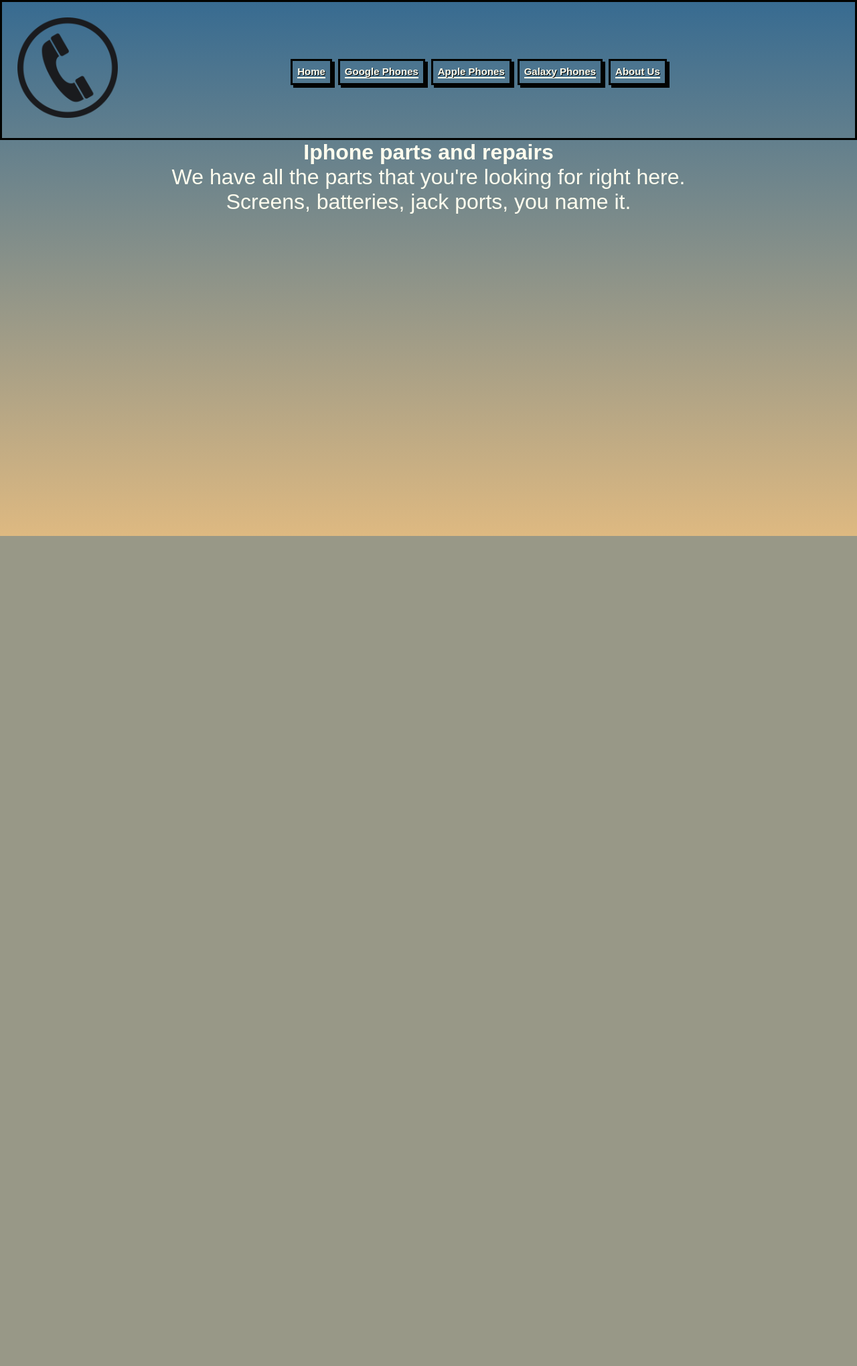
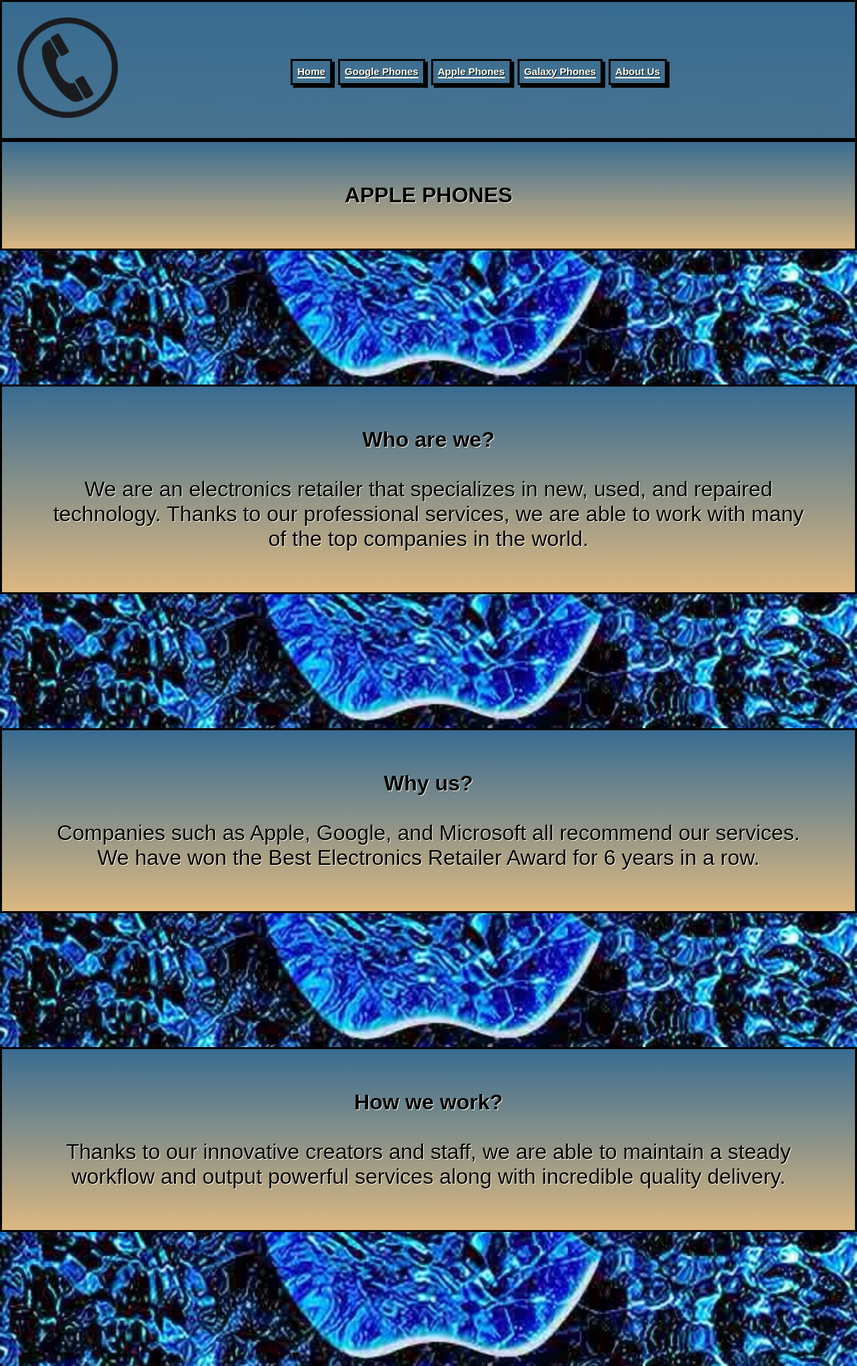
Before and after one commit to samuelgolovin/WebsiteProjectForClass1, a PHP site: page /ApplePhones.html in a window 1280 px wide. Shown: the whole page at 67% size. Before the commit the page ends 800 px from the top, so only its background shows below. Run offline with PHP 8.4, Linux system fonts and the light colour scheme.

Commit message:
changed file locations, added more to apple page

```diff
--- a/public_html/AboutPage.html
+++ b/public_html/AboutPage.html
@@ -9,13 +9,14 @@
     Sorry, I took the styling to a seperate css file so it could be reused across
     out website's pages.
 -->
-    <link href="css.css" rel="stylesheet">
+    <link href="css/css.css" rel="stylesheet">
+    <link href="css/aboutPagecss.css" rel="stylesheet">
 
     </head>
     <body>
         <section class="header">
             <nav>
-                <a href="index.html"><img src="images/white-phone-icon-png--clipart-best-30.png"></a>
+                <a href="index.html"><img src="css/images/white-phone-icon-png--clipart-best-30.png"></a>
                 <div class="nav-links">
                     <ul>
                     <li><a href="index.html">Home</a></li>
--- a/public_html/ApplePhones.html
+++ b/public_html/ApplePhones.html
@@ -9,13 +9,14 @@
     Sorry, I took the styling to a seperate css file so it could be reused across
     out website's pages.
 -->
-    <link href="css.css" rel="stylesheet">
+    <link href="css/css.css" rel="stylesheet">
+    <link href="css/applePagecss.css" rel="stylesheet">
 
     </head>
     <body>
         <section class="header">
             <nav>
-                <a href="index.html"><img src="images/white-phone-icon-png--clipart-best-30.png"></a>
+                <a href="index.html"><img src="css/images/white-phone-icon-png--clipart-best-30.png"></a>
                 <div class="nav-links">
                     <ul>
                     <li><a href="index.html">Home</a></li>
@@ -26,12 +27,45 @@
                     </ul>
                 </div>
             </nav>
-            <div class ="text-content">
-                <h1>Iphone parts and repairs</h1>
-                <p>We have all the parts that you're looking for right here.
-                    Screens, batteries, jack ports, you name it.</p>
+            <div class="using-parallax">
+              <h1>APPLE PHONES</h1>
+            </div>
+            <div class="parallax"></div>
 
+            <div class="using-parallax">
+              <h2>Who are we?</h2><br/>
+              <p>
+                We are an electronics retailer that specializes in new,
+                used, and repaired technology. Thanks to our professional
+                services, we are able to work with many of the top companies
+                in the world.
+              </p>
             </div>
+
+              <div class="parallax"></div>
+
+              <div class="using-parallax">
+              <h2>Why us?</h2><br/>
+              <p>
+                Companies such as Apple, Google, and Microsoft all recommend
+                our services. We have won the Best Electronics Retailer Award
+                for 6 years in a row.
+              </p>
+            </div>
+
+            <div class="parallax"></div>
+
+            <div class="using-parallax">
+            <h2>How we work?</h2><br/>
+            <p>
+              Thanks to our innovative creators and staff, we are able
+                to maintain a steady workflow and output powerful services
+                along with incredible quality delivery.
+            </p>
+          </div>
+
+            <div class="parallax"></div>
+
         </section>
     </body>
 </html>
--- a/public_html/GalaxyPhones.html
+++ b/public_html/GalaxyPhones.html
@@ -2,12 +2,12 @@
 <html>
 <head>
     <title>Home</title>
-    <link href="css.css" rel="stylesheet" type="text/css"/>
+    <link href="css/css.css" rel="stylesheet" type="text/css"/>
 </head>
 <body>
   <section class="header">
     <nav>
-        <a href="index.html"><img src="images/white-phone-icon-png--clipart-best-30.png"></a>
+        <a href="index.html"><img src="css/images/white-phone-icon-png--clipart-best-30.png"></a>
         <div class="nav-links">
             <ul>
             <li><a href="index.html">Home</a></li>
--- a/public_html/GooglePhones.html
+++ b/public_html/GooglePhones.html
@@ -2,13 +2,13 @@
 <html>
 <head>
     <title>Home</title>
-    <link href="css.css" rel="stylesheet" type="text/css"/>
+    <link href="css/css.css" rel="stylesheet" type="text/css"/>
 </head>
 <body>
 
   <section class="header">
     <nav>
-        <a href="index.html"><img src="images/white-phone-icon-png--clipart-best-30.png"></a>
+        <a href="index.html"><img src="css/images/white-phone-icon-png--clipart-best-30.png"></a>
         <div class="nav-links">
             <ul>
             <li><a href="index.html">Home</a></li>
--- /dev/null
+++ b/public_html/css/applePagecss.css
@@ -0,0 +1,36 @@
+/*parallax css below controls the cool scrolling effect*/
+.parallax {
+    /* The image used */
+    background-image: url("images/appleBackgroundPic.jpg");
+
+    /* Set a specific height */
+    min-height: 25vh;
+
+    /* Create the parallax scrolling effect */
+    background-attachment: fixed;
+    background-position: center;
+    background-repeat: no-repeat;
+    background-size: cover;
+  }
+
+  .using-parallax {
+    height : fit-content;
+    background-image:linear-gradient(#376B91, #DEB981);
+    outline: 3px solid #020301;
+    outline-offset: -3px;
+    text-align: center;
+    padding: 2em;
+    text-shadow: 1px 1px #fffdee;
+  }
+
+  .using-parallax-footer {
+    display: flex;
+    height : fit-content;
+    background-image:linear-gradient(#376B91, #DEB981);
+    outline: 3px solid #020301;
+    outline-offset: -3px;
+    text-align: center;
+    font-size: x-small;
+    padding: 2em;
+    text-shadow: 1px 1px #fffdee;
+  }
--- a/public_html/css.css
+++ b/public_html/css/css.css
@@ -65,40 +65,3 @@ nav img{
     margin-right: auto;
     text-align: center;
 }
-
-/*parallax css below controls the cool scrolling effect*/
-.parallax {
-    /* The image used */
-    background-image: url("images/best-phones.webp");
-
-    /* Set a specific height */
-    min-height: 25vh;
-
-    /* Create the parallax scrolling effect */
-    background-attachment: fixed;
-    background-position: center;
-    background-repeat: no-repeat;
-    background-size: cover;
-  }
-
-  .using-parallax {
-    height : fit-content;
-    background-image:linear-gradient(#376B91, #DEB981);
-    outline: 3px solid #020301;
-    outline-offset: -3px;
-    text-align: center;
-    padding: 2em;
-    text-shadow: 1px 1px #fffdee;
-  }
-
-  .using-parallax-footer {
-    display: flex;
-    height : fit-content;
-    background-image:linear-gradient(#376B91, #DEB981);
-    outline: 3px solid #020301;
-    outline-offset: -3px;
-    text-align: center;
-    font-size: x-small;
-    padding: 2em;
-    text-shadow: 1px 1px #fffdee;
-  }
--- a/public_html/index.html
+++ b/public_html/index.html
@@ -2,12 +2,12 @@
 <html>
 <head>
     <title>Home</title>
-    <link href="css.css" rel="stylesheet" type="text/css"/>
+    <link href="css/css.css" rel="stylesheet" type="text/css"/>
 </head>
 <body>
   <section class="header">
     <nav>
-        <a href="index.html"><img src="images/white-phone-icon-png--clipart-best-30.png"></a>
+        <a href="index.html"><img src="css/images/white-phone-icon-png--clipart-best-30.png"></a>
         <div class="nav-links">
             <ul>
             <li><a href="index.html">Home</a></li>
```
Also changed, not shown: public_html/css/aboutPagecss.css (added, +36 -0 lines), public_html/websitecss.css (deleted, +0 -23 lines), README.md, public_html/css/images/Apple-iPhone-14-iPhone-14-Plus-hero-220907.jpg.news_app_ed.jpg (added), public_html/css/images/appleBackgroundPic.jpg (added), public_html/css/images/best-phones.webp (renamed from public_html/images/best-phones.webp), public_html/css/images/white-phone-icon-png--clipart-best-30.png (renamed from public_html/images/white-phone-icon-png--clipart-best-30.png).
